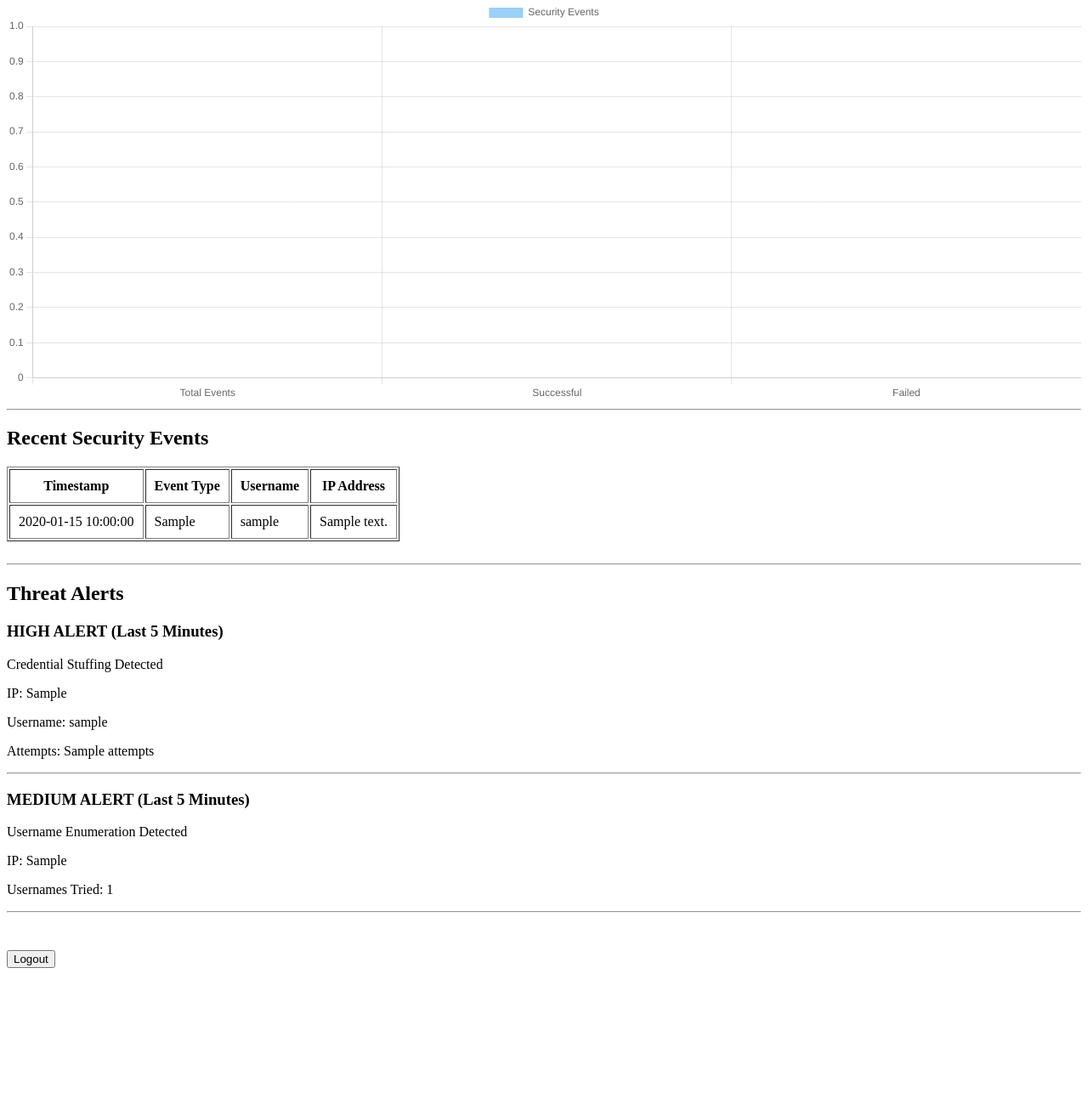
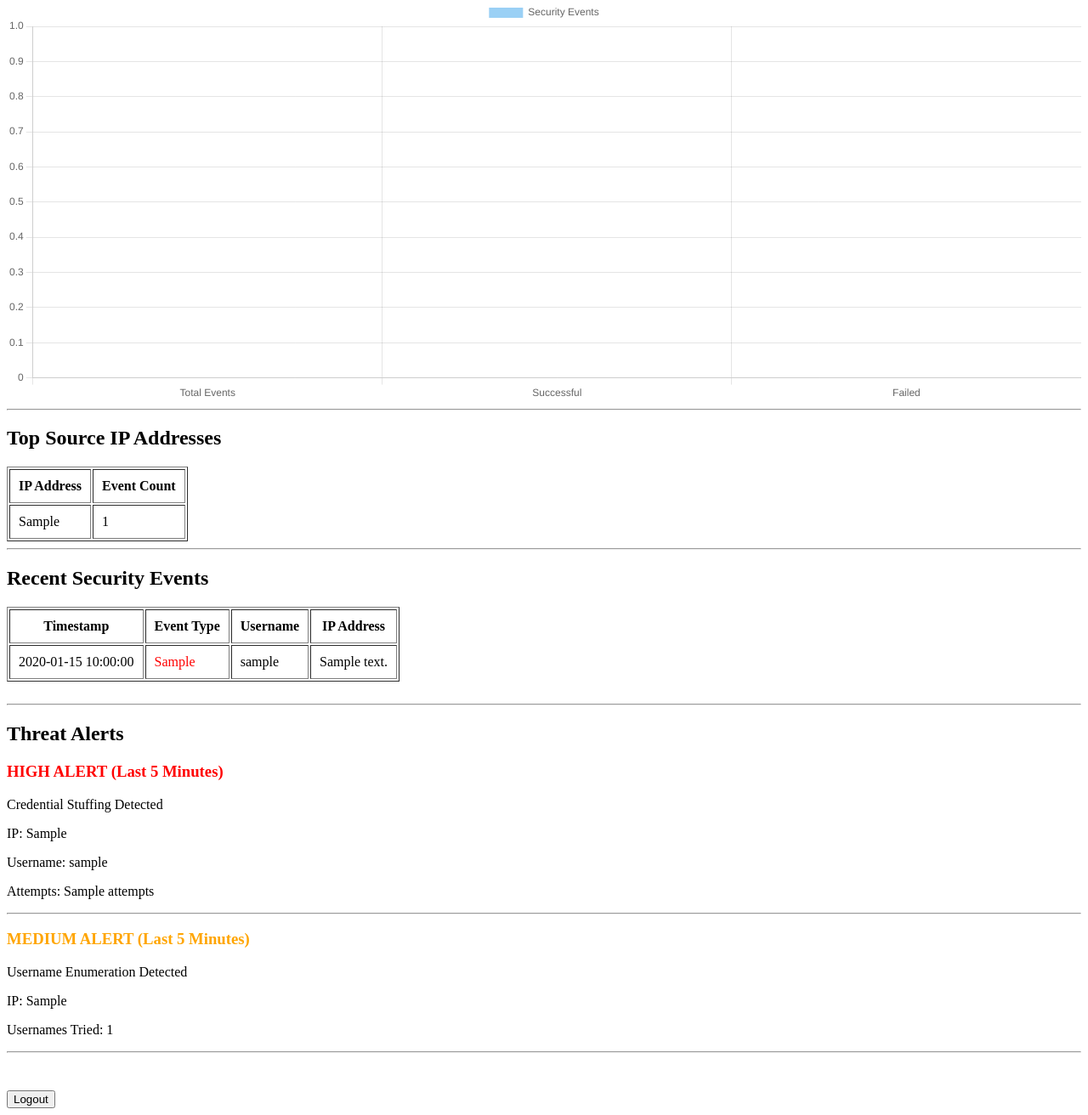
Before and after one commit to Jithendra-ayesh/mini-siem-dashboard, a Flask app: template templates/dashboard.html in a window 1280 px wide. Shown: the part 1593-2905 px from the top of the page at 85% size. Before the commit the page ends 2732 px from the top, so only its background shows below. Run offline with Flask 3, Linux system fonts and the light colour scheme; the template is opened without the code that fills it: most values are stand-ins (such as "Sample title", 1, 10 or a date in 2020).

Commit message:
Add IP monitoring and alert severity visualization

```diff
--- a/app.py
+++ b/app.py
@@ -1,6 +1,6 @@
 from flask import Flask, render_template, request, redirect, url_for, session
 from analyzer.logger import log_event
-from analyzer.log_analyzer import analyze_logs
+from analyzer.log_analyzer import analyze_logs, analyze_top_ips
 from analyzer.threat_detector import (detect_credential_stuffing, detect_username_enumeration)
 
 app = Flask(__name__)
@@ -76,6 +76,7 @@ def dashboard():
     stats = analyze_logs()
     credential_alerts = detect_credential_stuffing()
     enumeration_alerts = detect_username_enumeration()
+    top_ips = analyze_top_ips()
 
     return render_template(
         "dashboard.html",
@@ -84,7 +85,8 @@ def dashboard():
         failed_logins=stats["failed_logins"],
         recent_events=stats["recent_events"],
         credential_alerts=credential_alerts,
-        enumeration_alerts=enumeration_alerts
+        enumeration_alerts=enumeration_alerts,
+        top_ips=top_ips
     )
 
 @app.route("/logout")
--- a/templates/dashboard.html
+++ b/templates/dashboard.html
@@ -38,6 +38,25 @@
 
     <hr>
 
+    <h2>Top Source IP Addresses</h2>
+
+    <table border="1" cellpadding="10">
+        <tr>
+            <th>IP Address</th>
+            <th>Event Count</th>
+        </tr>
+
+        {% for ip, count in top_ips %}
+
+        <tr>
+            <td>{{ ip }}</td>
+            <td>{{ count }}</td>
+        </tr>
+        {% endfor %}
+    </table>
+
+    <hr>
+
     <h2>Recent Security Events</h2>
 
     <table border="1" cellpadding="10">
@@ -55,9 +74,20 @@
             <td>
                 {{ event.timestamp }}
             </td>
-            <td>
+
+                {% if event.event_type == "LOGIN_SUCCESS" %}
+
+            <td style="color:green;">
                 {{ event.event_type }}
             </td>
+
+            {% else %}
+
+            <td style="color:red;">
+                {{ event.event_type }}
+            </td>
+
+            {% endif %}
             <td>
                 {{ event.username }}
             </td>
@@ -78,7 +108,7 @@
 
     <div>
 
-        <h3>HIGH ALERT (Last 5 Minutes)</h3>
+        <h3 style="color:red;">HIGH ALERT (Last 5 Minutes)</h3>
 
         <p>Credential Stuffing Detected</p>
         <p>IP: {{ alert.ip }}</p>
@@ -95,7 +125,7 @@
 
     <div>
 
-        <h3>MEDIUM ALERT (Last 5 Minutes)</h3>
+        <h3 style="color:orange;">MEDIUM ALERT (Last 5 Minutes)</h3>
 
         <p>Username Enumeration Detected</p>
         <p>IP: {{ alert.ip }}</p>
```
Also changed, not shown: analyzer/log_analyzer.py (+17 -0 lines).
